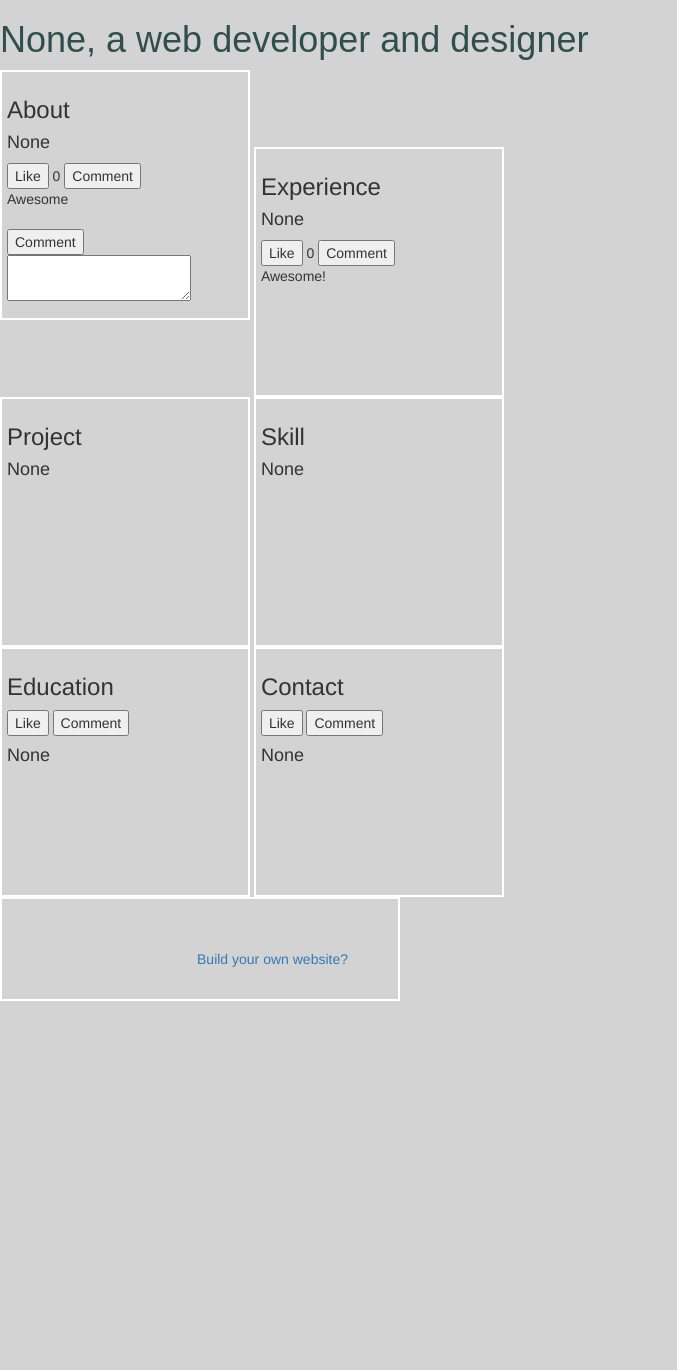
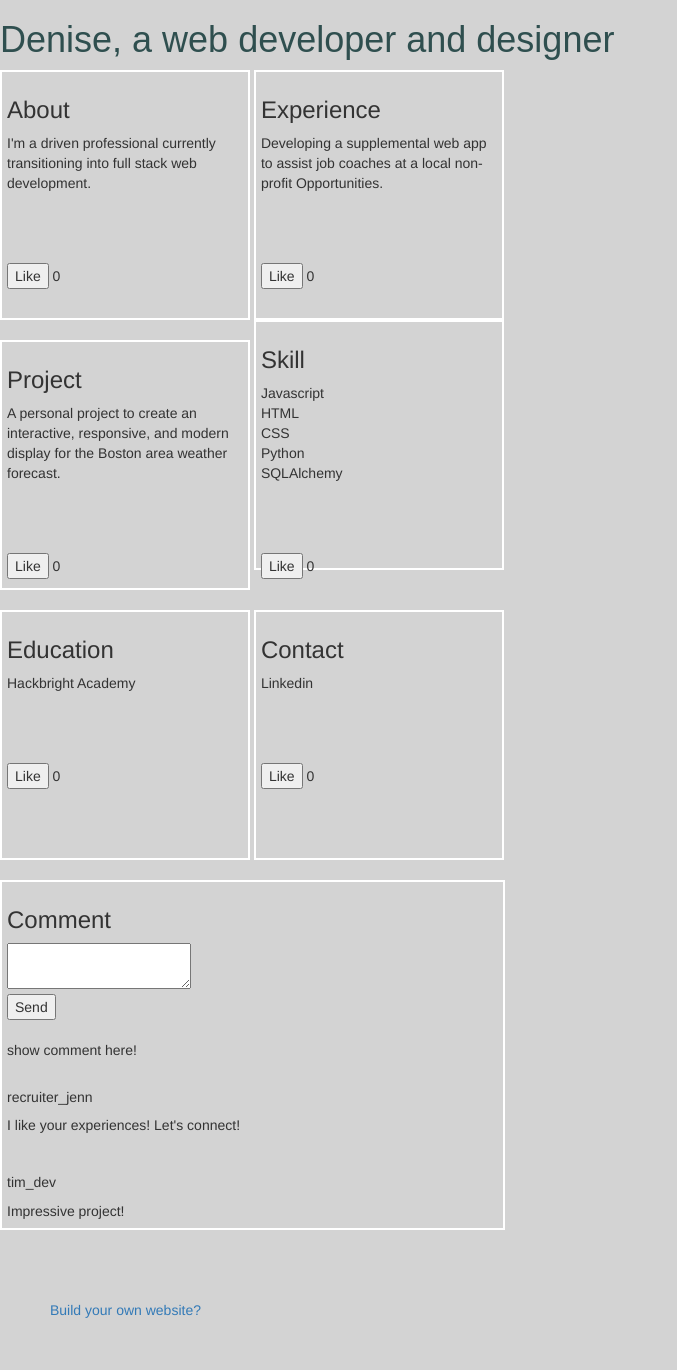
Before and after one commit to DeniseYT/HB_Final_Project, a Flask app: page / in a window 1280 px wide. Shown: the whole page, without its empty margins (0-677 px from the left). Before the commit the page ends 1001 px from the top, so only its background shows below. Run offline with Flask 2, Linux system fonts and the light colour scheme; some libraries are stand-ins or nearby versions.

Commit message:
restructure page

```diff
--- a/server.py
+++ b/server.py
@@ -10,10 +10,6 @@ app.secret_key = "dev"
 app.jinja_env.undefined = StrictUndefined
 
 
-FONTS = ["Calibri", "Helvetica", "Sans-Serif"]
-FONTS_COLORS = ["Black", "Dark Grey", "Dark Blue"]
-BACKGROUND_COLORS = ["Grey", "Pink", "Dark Grey"]
-
 
 @app.route('/')
 def homepage():
@@ -25,21 +21,22 @@ def homepage():
     # return render_template('homepage.html', users=users, oneUser=oneUser)
 
     return render_template('homepage.html')
+    # return render_template("staticpage.html")
 
 # Testing page
-@app.route('/comment')
-def comment():
-    """View comment."""
+# @app.route('/comment')
+# def comment():
+#     """View comment."""
 
-    return render_template('comment.html')
+#     return render_template('comment.html')
 
 
-# Testing page
-@app.route('/static')
-def static_page():
-    """View someone's static profile."""
+# # Testing page
+# @app.route('/static')
+# def static_page():
+#     """View someone's static profile."""
 
-    return render_template('staticpage.html')
+#     return render_template('staticpage.html')
 
 
 @app.route('/<username>')
@@ -49,21 +46,16 @@ def user_homepage(username):
     # session['user'] = user.username
     user = crud.get_user_by_username(username)
     return render_template('homepage.html',user=user)
+    # return render_template("staticpage.html", user=user)
 
 
-# @app.route('/profile')
-# def profile():
-#     """View profile built page."""
-
-#     return render_template('homepage.html')
-
-
-# React
-@app.route("/profile/Denise")
+# Static Page
+@app.route("/Denise")
 def show_user_profile():
     """Show particular user's profile"""
 
-    return render_template("user_profile_data.html")
+    return render_template("user_profile_page.html")
+    # return render_template("staticpage.html")
 
 
 @app.route('/account')
@@ -181,7 +173,7 @@ def build_new_content():
 
     flash("Your profile has been added")
 
-    return redirect ('/')
+    return redirect ('/build/<username>')
     # return redirect('/' + 'str(username)') # not working
     # return redirect (f'/{user.username}') # not working
 
--- a/static/css/styles.css
+++ b/static/css/styles.css
@@ -1,7 +1,13 @@
+.maincontainer-left {
+    width:100%;
+    height: 100%;
+    display: inline-block;
+}
+
 .maincontainer-top {
     width:100%;
     height: 100%;
-    /* display: inline-block; */
+    display: inline-block;
 }
 
 #about-div {
@@ -67,18 +73,18 @@
 
 
 .build-new {
-    display: inline-block;
-    width: 400px;
-    height: 5px;
+    /* display: inline-block;
+    width: 505px;
+    height: 10px; */
     padding: 50px;
-    border: 2px solid white;
-    text-align: right;
+    /* border: 2px solid white; */
+    /* text-align: right; */
 }
 
 .comment {
     /* display: inline-block; */
-    width: 500px;
-    height: 400px;
+    width: 505px;
+    height: 350px;
     padding: 5px;
     border: 2px solid white;
     /* text-align: left; */
--- a/templates/homepage.html
+++ b/templates/homepage.html
@@ -10,118 +10,121 @@
 
 
 <body>
-    <h1 id="username">{{ session.get("user") }}, a web developer and designer</h1>
+    <!-- <h1 id="username">{{ session.get("user") }}, a web developer and designer</h1> -->
     <!-- <script src="/static/js/homepage.js" type="text/javascript"></script> -->
-</body>
+
+<div class="maincontainer-left">
+    <h1>Denise, a web developer and designer</h1>
+</div>
 
 <div class="maincontainer-top">
 
-    <!-- <form action="/build" method="POST"> -->
     <div id="about-div">
         <h3>About</h3>
-                <h4 id="about-show">{{ session.get("about") }}</h4>
+            <p id="about-show">
+                I'm a driven professional currently transitioning into full stack web development.
+            </p><br><br><br>
             <button class="button" onClick="incrementButton()">Like</button>
             <text id="incrementText">0</text>
+    </div>
 
-                <button id="comment-btn" type="comment">Comment</button>
-                <div id="comment-show">Awesome</div><br>
-                <button id="comment-btn" onclick="myFunction()">Comment</button>
-                <textarea id="comment-text"></textarea>
+    <div id="experience-div">
+        <h3>Experience</h3>
+            <p id="experience-show">
+                Developing a supplemental web app to assist job coaches at a local non-profit Opportunities.
+            </p><br><br><br>
+            <button class="button" onClick="incrementButton()">Like</button>
+            <text id="incrementText">0</text>
+    </div>
 
+</div><br>
+
+<div class="maincontainer-middle">
+
+    <div id="project-div">
+        <h3>Project</h3>
+            <p id="project-show">
+                A personal project to create an interactive, responsive, and modern display for the Boston area weather forecast.
+            </p><br><br><br>
+            <button class="button" onClick="incrementButton()">Like</button>
+            <text id="incrementText">0</text>
     </div>
-    <!-- </form> -->
+
+    <div id="skill-div">
+        <h3>Skill</h3>
+            <p id="skill-show">
+                Javascript<br>
+                HTML<br>
+                CSS<br>
+                Python<br>
+                SQLAlchemy<br>
+            </p><br><br><br>
+            <button class="button" onClick="incrementButton()">Like</button>
+            <text id="incrementText">0</text>
+    </div>
+</div><br>
+
+
+<div class="maincontainer-bottom">
+
+    <div id="education-div">
+        <h3>Education</h3>
+        <p id="education-show">Hackbright Academy</p><br><br><br>
+        <button class="button" onClick="incrementButton()">Like</button>
+        <text id="incrementText">0</text>
+    </div>
+
+    <div id="contact-div">
+        <h3>Contact</h3>
+        <p id="contact-show">Linkedin</p><br><br><br>
+        <a href="https://www.linkedin.com/in/denise-lin-7b0171117/"></a>
+        <button class="button" onClick="incrementButton()">Like</button>
+        <text id="incrementText">0</text>
+    </div>
+
+</div><br>
+
+<div class="comment">
+
+    <h3>Comment</h3>
+    <!-- <div id="comment-area"> -->
+        <textarea id="comment-text"></textarea><br>
+        <button id="comment-btn" onclick="commentFunction()">Send</button><br><br>
+        <text id="comment-show">show comment here!</text><br><br>
+    <!-- </div> -->
+
+
+    <h5>recruiter_jenn</h5>
+    <!-- <h6>Jul.01.2021, 15:25 PST</h6> -->
+    <p>I like your experiences! Let's connect!</p><br>
+
+    <h5>tim_dev</h5>
+    <!-- <h6>Jul.01.2021, 15:25 PST</h6> -->
+    <p>Impressive project!</p>
+
+</div><br>
+
+
+<div class="build-new">
+    <!-- <div id="build-div"> -->
+        <a href="http://0.0.0.0:5000/account">Build your own website?</a>
+    </div>
+</div>
 
 
 <script>
     $('#comment-btn').on('click', () => {
         alert('Handled with jQuery!');
     })
-        </script>
 
-        <script>
-
-            function myFunction() {
+    function commentFunction() {
     var element = document.getElementById('comment-text');
     var value = element.innerHTML;
     console.log(value)
     document.getElementById('comment-show').innerHTML = value;
     }
-
 </script>
 
-
-
-
-    <!-- <form action="/build" method="POST"> -->
-    <!-- <div class="maincontainer-top"> -->
-        <div id="experience-div">
-            <h3>Experience</h3>
-                <h4 id="experience-show">{{ session.get("experience") }}</h4>
-                <button class="button" onClick="incrementButton()">Like</button>
-                <text id="incrementText">0</text>
-
-                <button id="comment-btn" type="comment">Comment</button>
-                <div id="comment-show">Awesome!</div><br>
-        </div>
-    <!-- </div> -->
-    <!-- </form> -->
-
-
-
-
-    <script>
-        $('#comment-btn').on('click', () => {
-            alert('Handled with jQuery!');
-        })
-    </script>
-</div>
-
-<form action="/build" method="POST">
-    <div class="maincontainer-middle">
-        <div id="project-div">
-            <h3>Project</h3>
-                <!-- <button id="like-btn" type="like">Like</button>
-                <button id="comment-btn" type="comment">Comment</button>  -->
-                <h4 id="project-show">{{ session.get("project") }}</h4>
-        </div>
-
-        <div id="skill-div">
-            <h3>Skill</h3>
-                <!-- <button id="like-btn" type="like">Like</button>
-                <button id="comment-btn" type="comment">Comment</button>  -->
-                <h4 id="skill-show">{{ session.get("skill") }}</h4>
-        </div>
-    </div>
-</form>
-
-    <div class="maincontainer-bottom">
-        <div id="education-div">
-            <h3>Education</h3>
-                <button id="like-btn" type="like">Like</button>
-                <button id="comment-btn" type="comment">Comment</button>
-            <h4 id="education-show">{{ session.get("education") }}</h4>
-        </div>
-
-        <div id="contact-div">
-            <h3>Contact</h3>
-                <button id="like-btn" type="like">Like</button>
-                <button id="comment-btn" type="comment">Comment</button>
-            <h4 id="contact-show">{{ session.get("contact") }}</h4>
-        </div>
-    </div>
-
-
-    <div class="build-new">
-        <div id="build-div">
-            <a href="http://0.0.0.0:5000/account">Build your own website?</a>
-        </div>
-    </div>
-
-
-
-
-<!-- <button class="button" onClick="incrementButton()">Like</button>
-<text id="incrementText">0</text> -->
-
+</body>
 
 {% endblock body%}
```
Also changed, not shown: templates/build_your_own.html (+14 -50 lines), templates/staticpage.html (+11 -2 lines), templates/user_profile_data.html (deleted, +0 -69 lines). Lines whose indentation alone changed are shown as unchanged.
